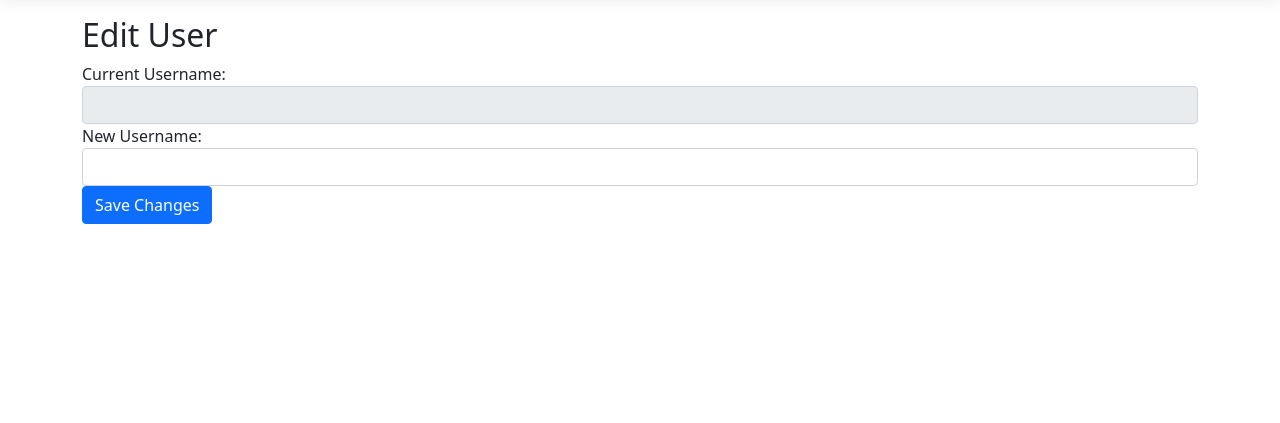
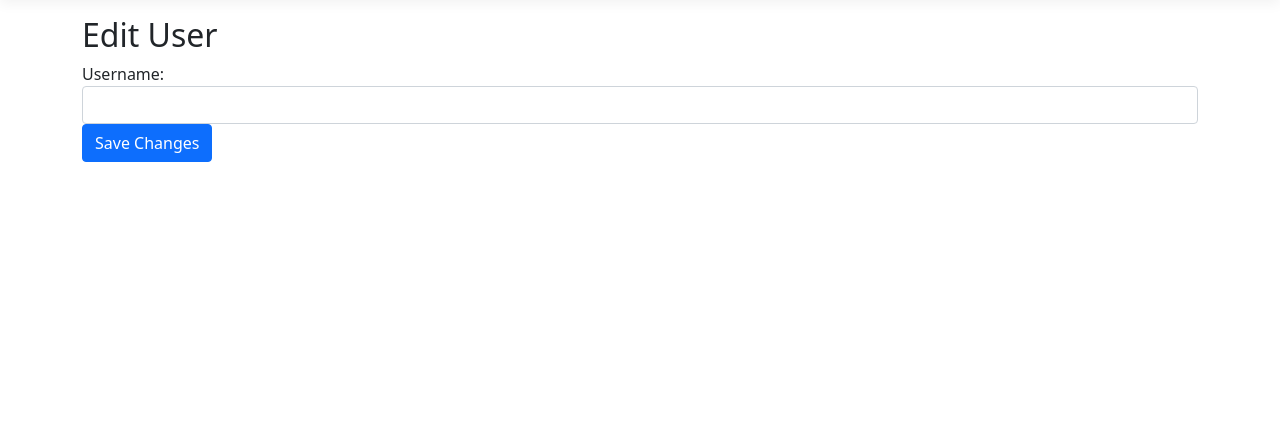
Before and after one commit to Matta5/DatabaseConnectie, an ASP.NET Core app: template Views/User/Edit.cshtml in a window 1280 px wide. Shown: the part 57-480 px from the top of the page. Run offline with ASP.NET Core 8, Linux system fonts and the light colour scheme; the template is opened without the code that fills it, so the values that code supplies are empty; style sheets or scripts are compiled from the project's sources.

Commit message:
details work, edit work better

```diff
--- a/Views/User/Edit.cshtml
+++ b/Views/User/Edit.cshtml
@@ -11,13 +11,8 @@
     @Html.AntiForgeryToken()
 
     <div class="form-group">
-        <label for="username" class="control-label">Current Username:</label>
-        @Html.TextBoxFor(model => model.username, new { @class = "form-control", disabled = "disabled" })
-    </div>
-
-    <div class="form-group">
-        <label for="newUsername" class="control-label">New Username:</label>
-        @Html.TextBoxFor(model => model.newUsername, new { @class = "form-control" })
+        <label for="newUsername" class="control-label">Username:</label>
+        <input type="text" id="newUsername" name="newUsername" class="form-control" value="@Model.username" />
         @Html.ValidationMessageFor(model => model.newUsername, "", new { @class = "text-danger" })
     </div>
 
--- a/Views/_ViewImports.cshtml
+++ b/Views/_ViewImports.cshtml
@@ -1,3 +1,5 @@
 @using DatabaseConnectie
 @using DatabaseConnectie.Models
+
+
 @addTagHelper *, Microsoft.AspNetCore.Mvc.TagHelpers
```
Also changed, not shown: Controllers/UserController.cs (+22 -4 lines), Views/User/Details.cshtml (+9 -0 lines), DatabaseConnectie.csproj.
